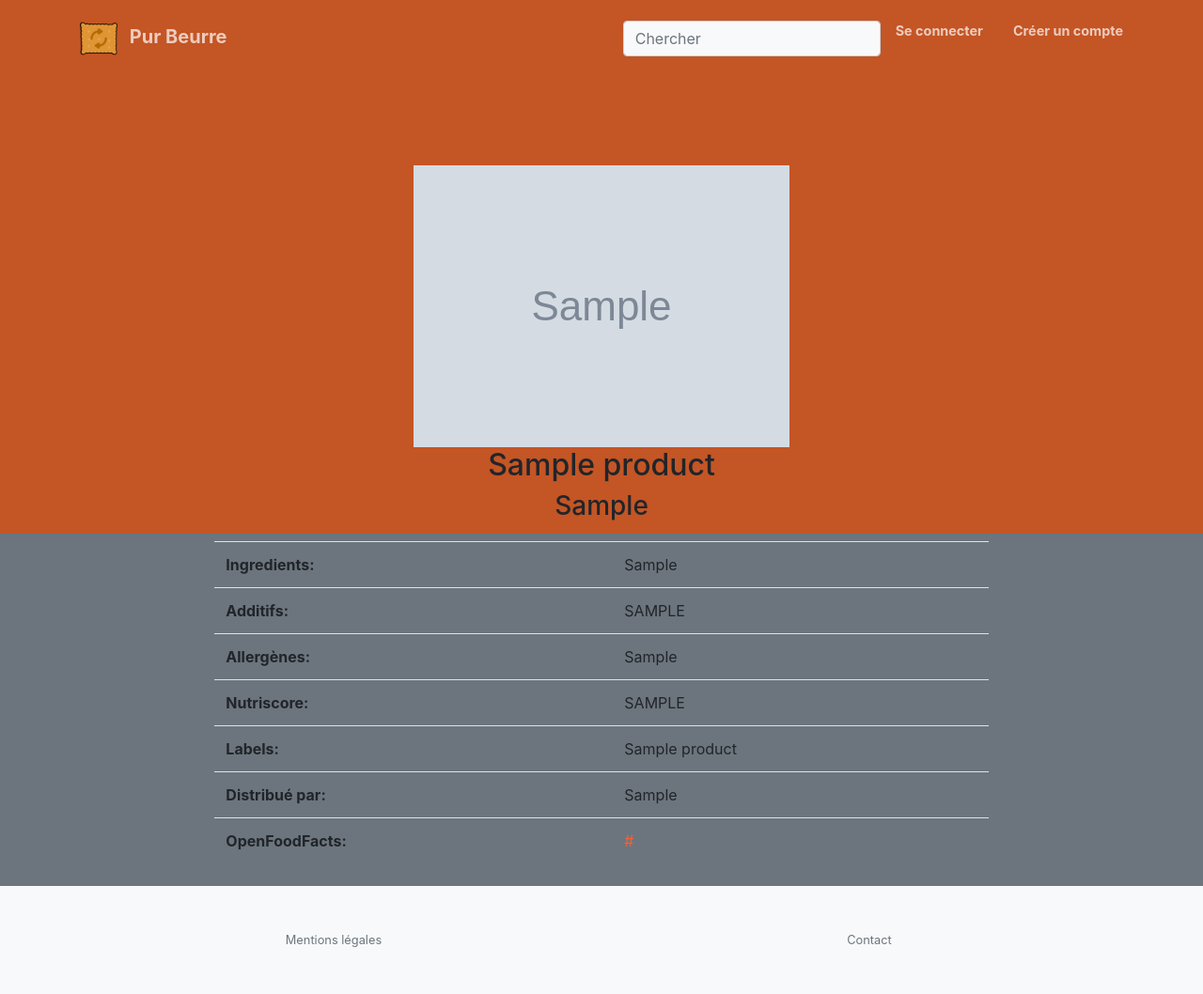
After one commit to gaillard-germain/PurBeurre, a Django app: page /substitute/detail/1/ in a window 1280 px wide. The commit adds this page. Shown: the whole page at 94% size. Run offline with Django 3.2, Linux system fonts and the light colour scheme; tables that the repository leaves empty hold one stand-in row (values such as "Sample post"); grey boxes marked "Sample" are stand-in pictures; some libraries are stand-ins or nearby versions; some web fonts are replaced.

Commit message:
Added results and details pages. Handle main search action.

```diff
--- a/purbeurrev2_project/substitute/models.py
+++ b/purbeurrev2_project/substitute/models.py
@@ -15,6 +15,7 @@ class Product(models.Model):
     link = models.CharField(max_length=200)
     compared_to = models.CharField(max_length=200)
     image_url = models.CharField(max_length=200, null=True)
+    keywords = models.CharField(max_length=500)
 
     def __str__(self):
         return self.name
--- a/purbeurrev2_project/substitute/scripts/dbfeed.py
+++ b/purbeurrev2_project/substitute/scripts/dbfeed.py
@@ -21,6 +21,7 @@ class Dbfeed:
 
             if value:
                 value = value.replace("en:", "")
+                value = value.replace("fr:", "")
 
         except KeyError as error:
             print("product {} doesn't have {} field".format(dict['code'],
@@ -56,7 +57,8 @@ class Dbfeed:
                 stores = cls.format_value(entry, 'stores_tags'),
                 link = cls.format_value(entry, 'url'),
                 compared_to = cls.format_value(entry, 'compared_to_category'),
-                image_url = cls.format_value(entry, 'image_url'))
+                image_url = cls.format_value(entry, 'image_url'),
+                keywords = cls.format_value(entry, '_keywords'))
 
             product.save()
 
--- /dev/null
+++ b/purbeurrev2_project/substitute/templates/substitute/detail.html
@@ -0,0 +1,47 @@
+{% extends 'substitute/base.html' %}
+
+{% block content %}
+
+<section class="page-section bg-primary text-center pb-1">
+  <div class="container pt-5">
+    <img class="img-fluid" src="{{ product.image_url }}" alt=""/>
+    <h2>{{ product.name }}</h2>
+    <h3>{{ product.brands }}</h3>
+  </div>
+</section>
+<section class="page-section bg-secondary py-2">
+  <div class="container col-8 col-offset-2">
+    <table class="table">
+      <tr>
+        <td class="font-weight-bold">Ingredients:</td>
+        <td>{{ product.ingredients }}</td>
+      </tr>
+      <tr>
+        <td class="font-weight-bold">Additifs:</td>
+        <td>{{ product.additives|upper }}</td>
+      </tr>
+      <tr>
+        <td class="font-weight-bold">Allergènes:</td>
+        <td>{{ product.allergens }}</td>
+      </tr>
+      <tr>
+        <td class="font-weight-bold">Nutriscore:</td>
+        <td>{{ product.nutriscore|upper }}</td>
+      </tr>
+      <tr>
+        <td class="font-weight-bold">Labels:</td>
+        <td>{{ product.labels }}</td>
+      </tr>
+      <tr>
+        <td class="font-weight-bold">Distribué par:</td>
+        <td>{{ product.stores|title }}</td>
+      </tr>
+      <tr>
+        <td class="font-weight-bold">OpenFoodFacts:</td>
+        <td><a href="{{ product.link }}" target="_blank" rel="noopener noreferrer">{{ product.link }}</a></td>
+      </tr>
+    </table>
+  </div>
+</section>
+
+{% endblock %}
--- a/purbeurrev2_project/substitute/templates/substitute/searchform.html
+++ b/purbeurrev2_project/substitute/templates/substitute/searchform.html
@@ -1,7 +1,7 @@
 <form action="" method="post" accept-charset="utf-8">
   {% csrf_token %}
   <div class="row form-group justify-content-center">
-    <input id="searchForm" class="form-control col-4 col-lg-8" name="query" placeholder="Produit">
-    <button type="submit" class="btn btn-primary col-4">Chercher</button>
+    {{ form.query }}
+    <button type="submit" class="btn btn-primary">{{ form.query.label }}</button>
   </div>
 </form>
--- a/purbeurrev2_project/substitute/urls.py
+++ b/purbeurrev2_project/substitute/urls.py
@@ -8,4 +8,6 @@ urlpatterns = [
     path('', views.index, name='index'),
     re_path(r'^signup/', views.signup, name='signup'),
     re_path(r'^logout_request/', views.logout_request, name='logout'),
+    re_path(r'^results/(?P<query>[\w\s]+)/$', views.results, name='results'),
+    re_path(r'^detail/(?P<product_id>\d+)/$', views.detail, name='detail'),
 ]
--- a/purbeurrev2_project/substitute/views.py
+++ b/purbeurrev2_project/substitute/views.py
@@ -1,9 +1,12 @@
 from django.shortcuts import render, redirect
+from django.http import Http404
 from django.contrib.auth import authenticate, login, logout
-from django.contrib.auth.models import Group
 from django.contrib import messages
+import re
+from collections import Counter
 
-from .forms import SignUpForm
+from .forms import SignUpForm, ProductSearchForm
+from .models import Product
 
 
 def signup(request):
@@ -11,7 +14,6 @@ def signup(request):
         form = SignUpForm(request.POST)
         if form.is_valid():
             user = form.save()
-            user.groups.add(Group.objects.get(name='guests'))
             user.refresh_from_db()
             user.save()
             raw_password = form.cleaned_data.get('password1')
@@ -29,4 +31,35 @@ def logout_request(request):
 
 
 def index(request):
-    return render(request, 'substitute/index.html')
+    if request.method == 'POST':
+        form = ProductSearchForm(request.POST)
+        if form.is_valid():
+            query = form.cleaned_data.get('query')
+            return redirect('substitute:results', query=query)
+    else:
+        form = ProductSearchForm()
+    return render(request, 'substitute/index.html', {'form': form})
+
+
+def results(request, query):
+    words = re.split(r'\W+', query)
+    products = []
+    for word in words:
+        products += Product.objects.filter(keywords__icontains=word)
+    try:
+        product = max(Counter(products), key=Counter(products).get)
+    except ValueError:
+        raise Http404("Aucun produit correspondant")
+
+    alternatives = Product.objects.filter(tags__icontains=product.compared_to)
+    context = {
+        'alternatives': alternatives,
+        'product': product
+    }
+    return render(request, 'substitute/results.html', context)
+
+
+def detail(request, product_id):
+    product = Product.objects.get(id=product_id)
+    context = {'product': product}
+    return render(request, 'substitute/detail.html', context)
```
Also changed, not shown: purbeurrev2_project/substitute/forms.py (+9 -1 lines), purbeurrev2_project/substitute/templates/substitute/results.html (added, +31 -0 lines), purbeurrev2_project/substitute/migrations/0003_product_keywords.py (added).
